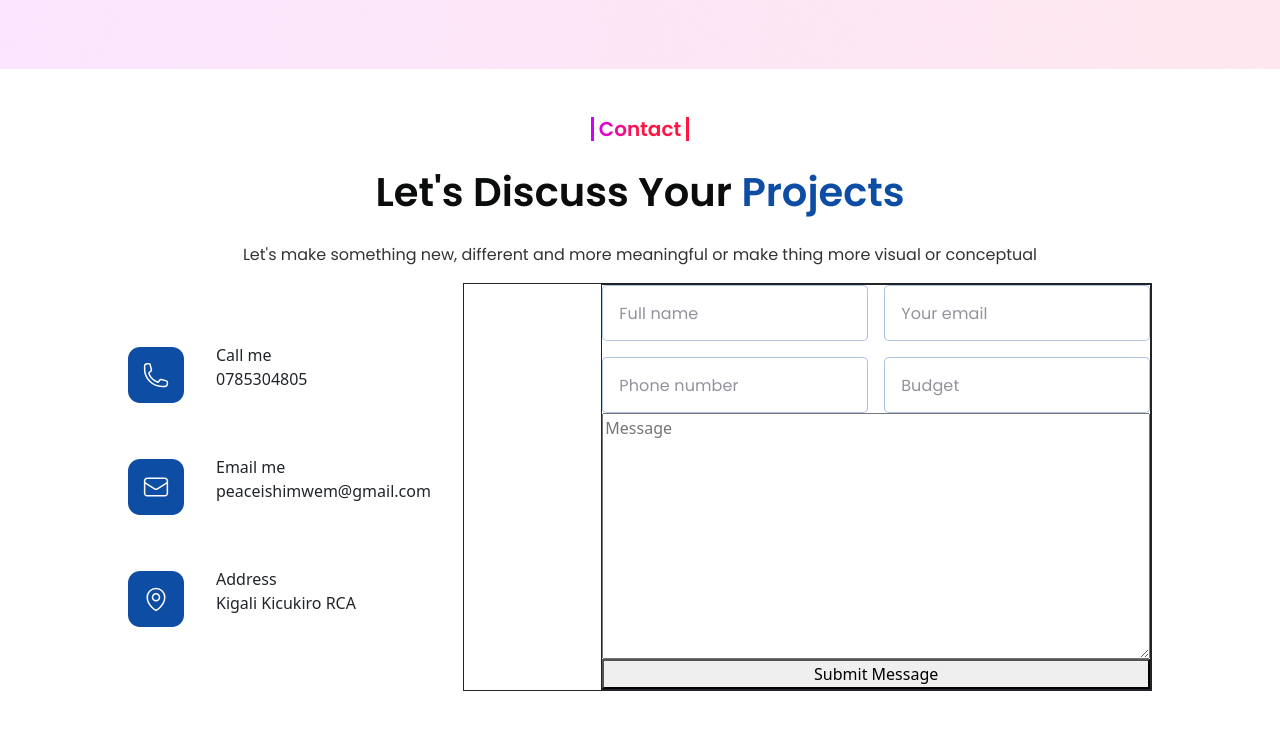
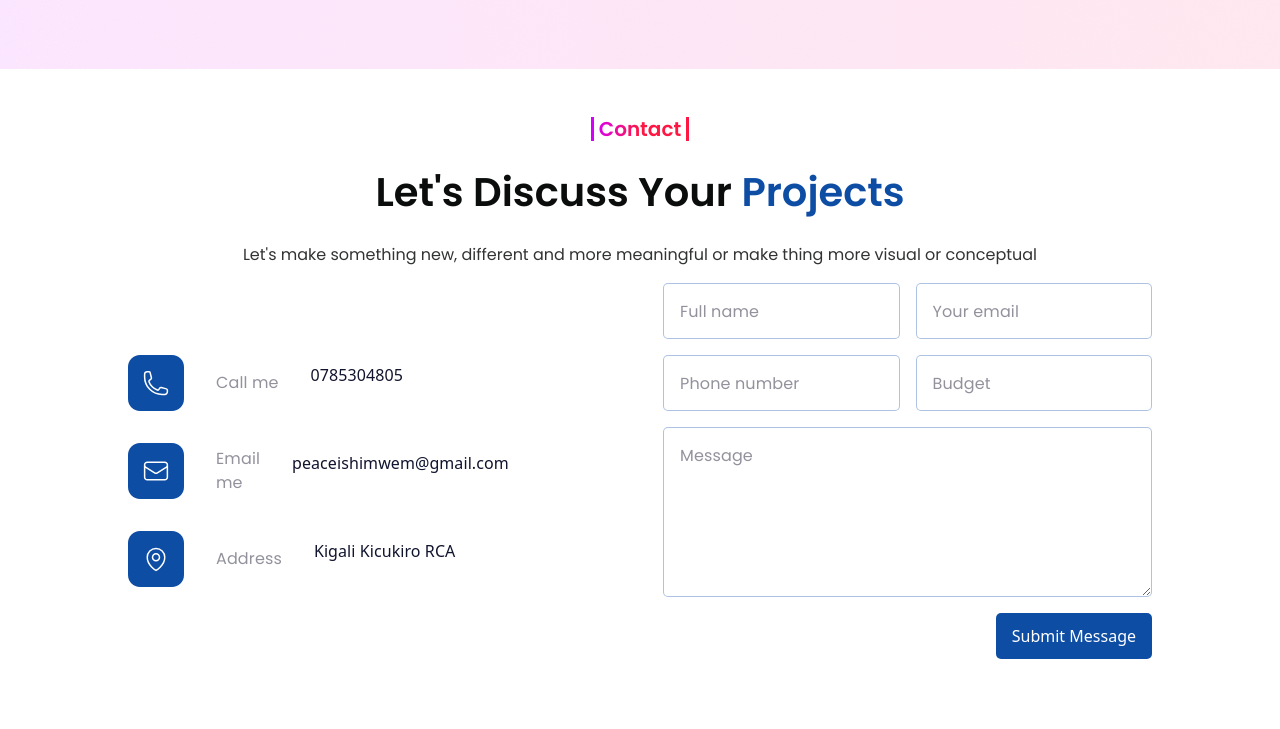
Before and after one commit to Peace-Ishimwe/Ingoga-Technologies, a website: page index.html in a window 1280 px wide. Shown: the part 1990-2719 px from the top of the page. After the commit the page ends 2697 px from the top, so only its background shows below. Drawn offline with nearby package versions, Linux system fonts and the light colour scheme.

Commit message:
added new features

```diff
--- a/Css/contact.css
+++ b/Css/contact.css
@@ -42,78 +42,158 @@
   }
 }
 
-.form-info{
+.form-info {
   display: flex;
   justify-content: space-between;
   gap: 2rem;
 }
 
-.info div{
+.info div {
   display: flex;
   gap: 2rem;
   align-items: center;
 }
 
-.info{
+.info {
   display: flex;
-    gap:3rem ;
+  gap: 2rem;
   flex-direction: column;
   justify-content: center;
 }
 
-.submit{
+.submit {
   width: 70%;
-    border: 1px solid;
   display: flex;
   justify-content: flex-end;
 }
 
-.form{
+.form {
   width: 80%;
   float: right;
   display: flex;
   flex-direction: column;
   justify-content: flex-end;
-    border: 1px solid;
-    /* margin: 0 auto; */
+  gap: 1rem;
 }
 
-.input{
+.text-area {
+  height: 170px;
+  border: 1px solid #0e4ca455;
+  border-radius: 5px;
+  padding: 1rem;
+}
+.text-area:focus,
+.input input:focus {
+  outline: 1px solid #0e4da4;
+}
+
+.input {
   width: 100%;
   display: flex;
   flex-direction: column;
   gap: 1rem;
 }
 
-.input div{
+.input div {
   width: 100%;
   display: flex;
   gap: 1rem;
 }
-.input input{
+.input input {
   width: 50%;
-    border: 1px solid  #0e4ca455;
+  border: 1px solid #0e4ca455;
   height: 56px;
   border-radius: 5px;
   padding-left: 1rem;
 }
 
-.input input::placeholder{
+.input input::placeholder,
+.text-area::placeholder {
   font-size: 16px;
-    line-height: 150%;
   letter-spacing: 0.008em;
-    color: #92929D;
-    font-family: 'Poppins';
+  color: #92929d;
+  font-family: "Poppins";
 }
 
-@media(max-width:1100px){
-    .submit{
+.center {
+  font-family: "Poppins";
+  font-weight: 400;
+  font-size: 16px;
+  letter-spacing: 0.008em;
+  color: #92929d;
+}
+
+.center+p{
+    font-weight: 500;
+    font-size: 16px;
+    letter-spacing: 0.005em;
+    color: #11142D;
+}
+@media (max-width: 1100px) {
+  .submit {
     width: 60%;
   }
-    .form{
+  .form {
     width: 100%;
   }
-    .info div{
+  .info div {
     gap: 1rem;
   }
 }
+
+@media (max-width: 992px) {
+  .contact-us {
+    width: 95% !important;
+  }
+  .form-info {
+    width: 100% !important;
+  }
+}
+
+.form button {
+  width: fit-content;
+  align-self: flex-end;
+  float: right;
+  padding: 0.7rem 1rem;
+  background-color: #0e4da4;
+  height: fit-content;
+  border: none;
+  font-size: 16px;
+  line-height: 150%;
+  display: flex;
+  color: #ffffff;
+  border-radius: 5px;
+}
+
+@media (max-width: 769px) {
+  .form-info {
+    flex-direction: column;
+  }
+  .info {
+    flex-direction: row;
+    justify-content: space-between;
+  }
+  .info div {
+    flex-direction: column;
+  }
+  .submit {
+    width: 100%;
+  }
+  .our-info{
+    display: none;
+  }
+}
+
+@media (max-width: 530px) {
+  .input div {
+    flex-direction: column;
+    width: 100%;
+  }
+  .input div input {
+    width: 100%;
+  }
+  .info{
+    flex-wrap: wrap;
+    justify-content: space-around;
+  }
+}
--- a/Css/navbar.css
+++ b/Css/navbar.css
@@ -66,6 +66,9 @@ nav ul {
   .nav-image {
     width: 100px;
   }
+  main{
+    margin-top: 3rem !important;
+  }
 }
 
 .nav-back {
@@ -74,3 +77,9 @@ nav ul {
   transition: 1s;
   z-index: 1;
 }
+@media (max-width: 330px) {
+  .nav-image {
+    margin-top: 5px;
+    width: 80px;
+  }
+}
--- a/index.html
+++ b/index.html
@@ -1,5 +1,6 @@
 <!DOCTYPE html>
 <html lang="en">
+
 <head>
   <meta charset="UTF-8" />
   <meta http-equiv="X-UA-Compatible" content="IE=edge" />
@@ -8,15 +9,9 @@
   <link rel="shortcut icon" href="Images/Logo.png" type="image/x-icon" />
   <link rel="preconnect" href="https://fonts.googleapis.com" />
   <link rel="preconnect" href="https://fonts.gstatic.com" crossorigin />
-    <link
-      href="https://fonts.googleapis.com/css2?family=Poppins:wght@400;600&display=swap"
-      rel="stylesheet"
-    />
+  <link href="https://fonts.googleapis.com/css2?family=Poppins:wght@400;600&display=swap" rel="stylesheet" />
 
-    <link
-      rel="stylesheet"
-      href="node_modules/bootstrap/dist/css/bootstrap.min.css"
-    />
+  <link rel="stylesheet" href="node_modules/bootstrap/dist/css/bootstrap.min.css" />
   <!-- Link css files -->
   <link rel="stylesheet" href="Css/navbar.css" />
   <link rel="stylesheet" href="Css/landing.css" />
@@ -25,6 +20,7 @@
   <link rel="stylesheet" href="Css/testimonials.css" />
   <link rel="stylesheet" href="Css/contact.css">
 </head>
+
 <body>
   <div class="background">
     <div class="header position-sticky top-0">
@@ -41,9 +37,7 @@
               <a href="#" class="nav-links text-decoration-none">About</a>
             </li>
             <li class="list-unstyled">
-                <a href="#" class="nav-links text-decoration-none"
-                  >Testimonials</a
-                >
+              <a href="#" class="nav-links text-decoration-none">Testimonials</a>
             </li>
             <li class="list-unstyled">
               <a href="#" class="nav-links text-decoration-none">Contact</a>
@@ -199,7 +193,8 @@
     <div class="">
       <p class="customer cont">Contact</p>
       <p class="discuss">Let's Discuss Your <span> Projects</span> </p>
-          <p class="something">Let's make something new, different and more meaningful or make thing more visual or conceptual</p>
+      <p class="something">Let's make something new, different and more meaningful or make thing more visual or
+        conceptual</p>
     </div>
     <div class="form-info">
       <div class="info">
@@ -207,9 +202,9 @@
           <div>
             <img src="../Images/call me.svg">
           </div>
-                  <div>
-                      <span>Call me<span>
-                      <p>0785304805</p>
+          <div class="our-info">
+            <span class="center">Call me</span>
+            <p class="our" >0785304805</p>
           </div>
         </div>
         <div>
@@ -217,7 +212,7 @@
             <img src="../Images/email me.svg">
           </div>
           <div class="peace">
-                      <span>Email me<span>
+            <span class="center">Email me</span>
             <p>peaceishimwem@gmail.com</p>
           </div>
         </div>
@@ -226,7 +221,7 @@
             <img src="../Images/my location.svg">
           </div>
           <div>
-                      <span>Address<span>
+            <span class="center">Address</span>
             <p>Kigali Kicukiro RCA</p>
           </div>
         </div>
@@ -255,4 +250,5 @@
   <script src="Javscript/nav-bar.js"></script>
   <script src="Javscript/landing.js"></script>
 </body>
+
 </html>
```
Lines whose indentation alone changed are shown as unchanged.
